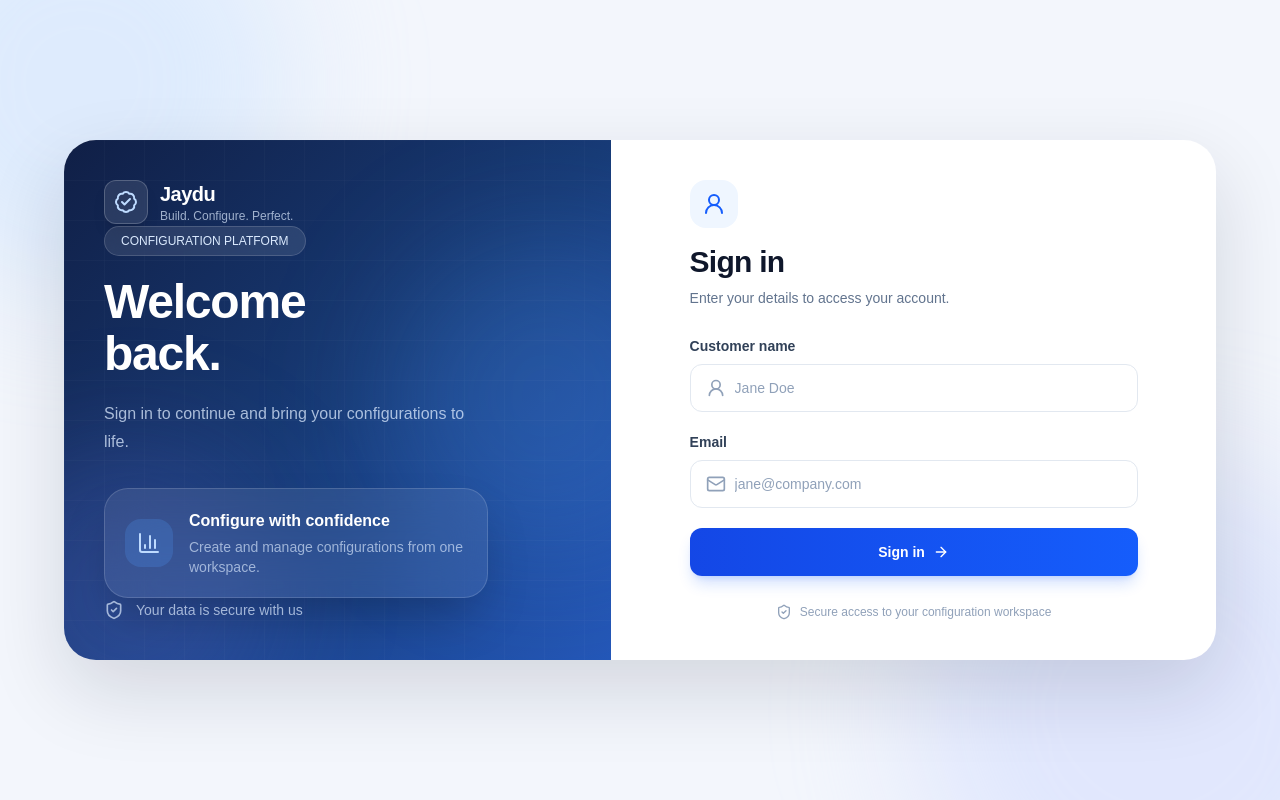
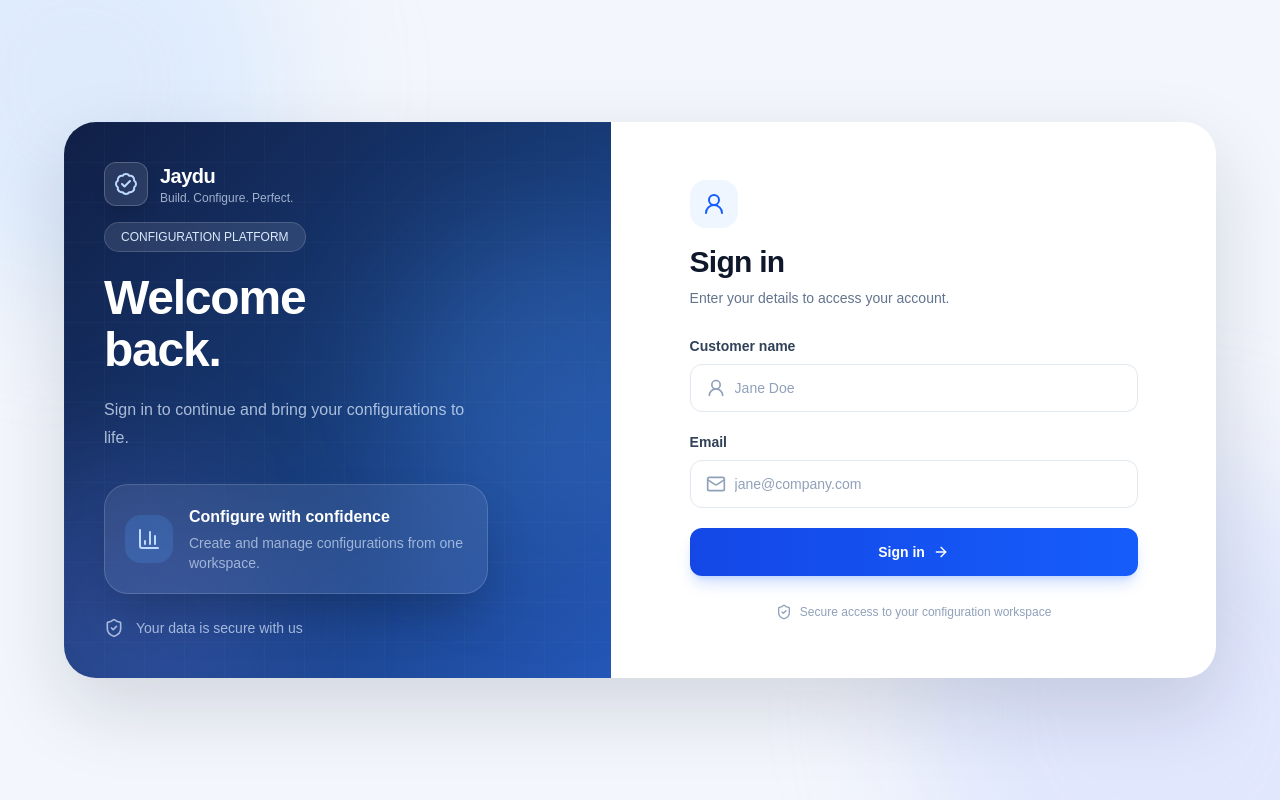
Before and after one commit to rahulraj120799/Configurator, a Next.js app: page /login in a window 1280 px wide. Built offline with nearby package versions, Linux system fonts and the light colour scheme.

Commit message:
Login changes

```diff
--- a/app/login/page.tsx
+++ b/app/login/page.tsx
@@ -149,7 +149,7 @@ export default function LoginPage() {
 
             {/* Main content */}
             <div className="relative z-10 my-auto max-w-md">
-              <span className="mb-5 inline-flex rounded-full border border-white/15 bg-white/10 px-4 py-1.5 text-xs font-medium text-blue-100 backdrop-blur">
+              <span className="mb-5 mt-4 inline-flex rounded-full border border-white/15 bg-white/10 px-4 py-1.5 text-xs font-medium text-blue-100 backdrop-blur">
                 CONFIGURATION PLATFORM
               </span>
 
@@ -181,7 +181,7 @@ export default function LoginPage() {
             </div>
 
             {/* Security */}
-            <div className="relative z-10 flex items-center gap-3 text-sm text-blue-100/70">
+            <div className="relative z-10 flex items-center gap-3 text-sm text-blue-100/70 mt-6">
               <ShieldCheck className="h-5 w-5" />
 
               <span>Your data is secure with us</span>
```
